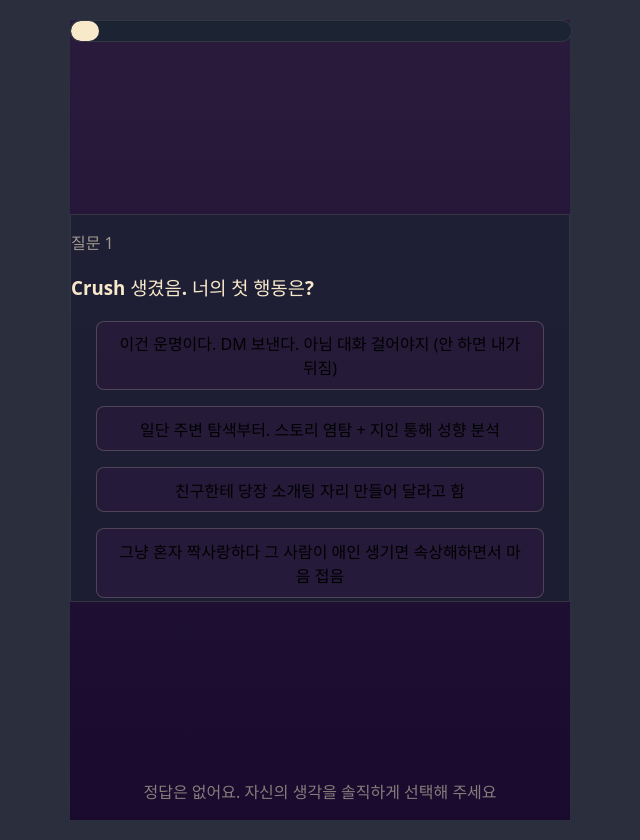
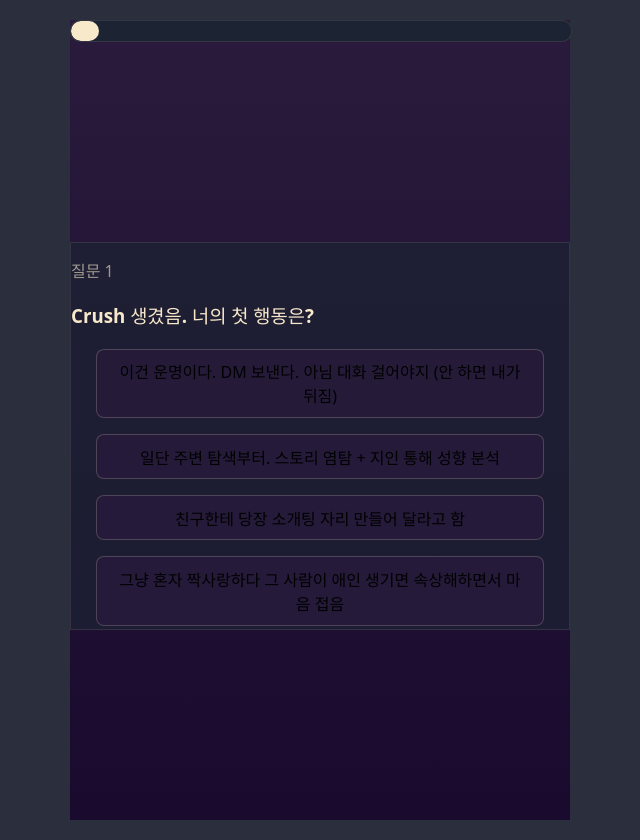
Before and after one commit to couple-palace/couple-palace-frontend, a React (Vite) app: page /quiz in a window 1280 px wide. Shown: the whole page, without its empty margins (324-964 px from the left). Built offline with nearby package versions, Linux system fonts and the light colour scheme; a web font is replaced by a local one.

Commit message:
Docs: Readme 수정 및 주석 삭제

```diff
--- a/src/pages/QuizPage.jsx
+++ b/src/pages/QuizPage.jsx
@@ -167,11 +167,6 @@ const QuizPage = () => {
           </div>
         </div>
       </div>
-
-      {/* 하단 팁 */}
-      <p className="mt-6 text-xs text-center text-[#F8E9CA]/50">
-        정답은 없어요. 자신의 생각을 솔직하게 선택해 주세요
-      </p>
     </div>
   );
 };
```
Also changed, not shown: 1 other file (tests, documents, lock files or other folders).
